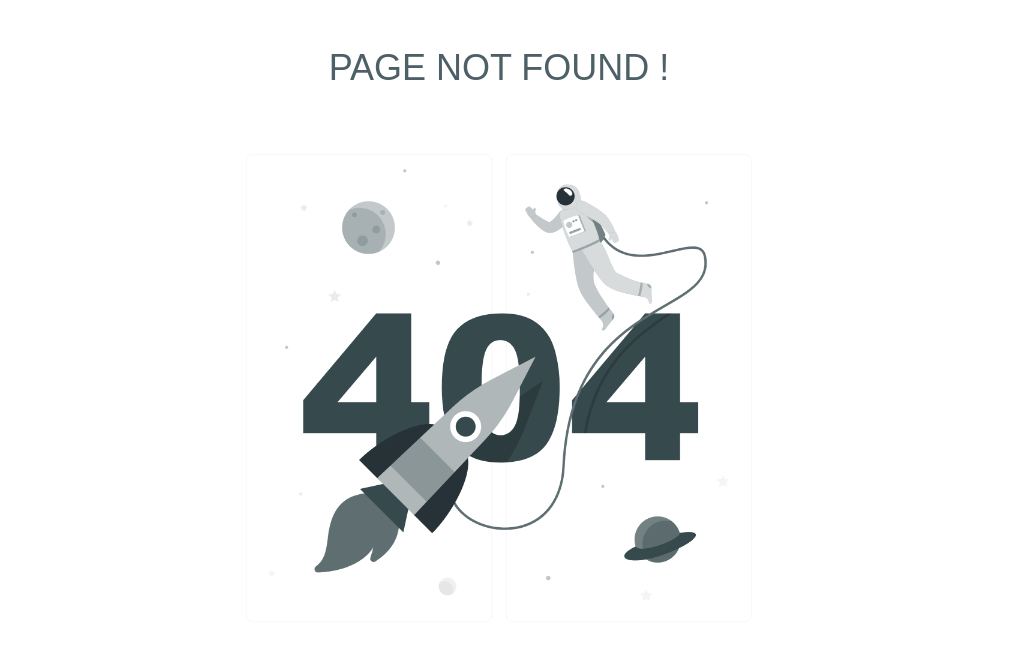
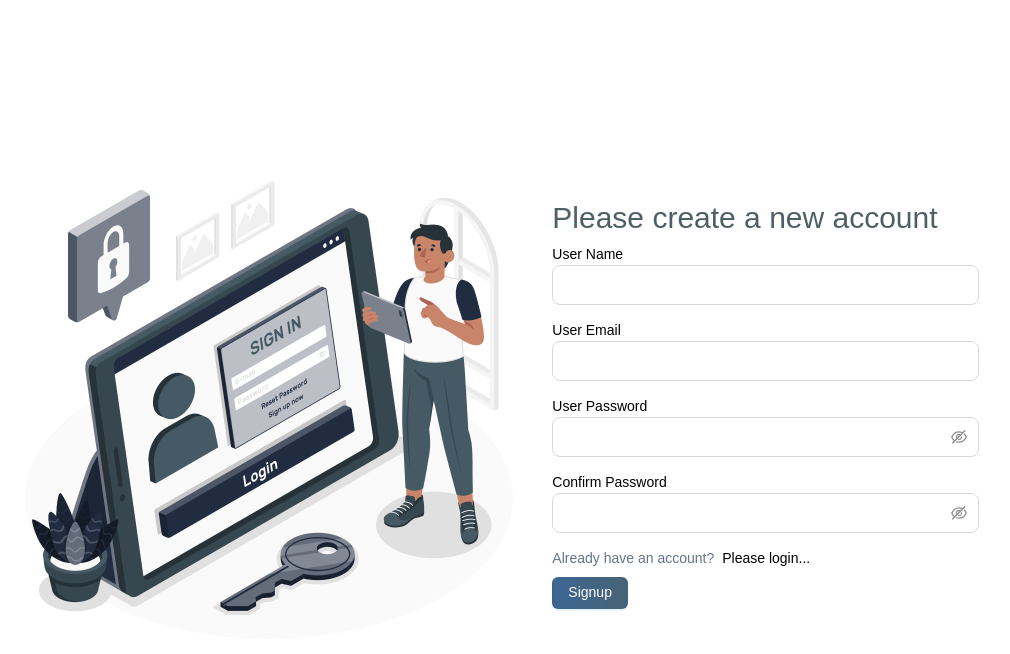
Before and after one commit to shamim-5/next-medical-supplies-client, a Next.js app: page /signup in a window 1280 px wide. Before the commit this address had no page. Shown: the top 654 px of the page, without its empty margins (141-1151 px from the left). Built offline with nearby package versions, Linux system fonts and the light colour scheme.

Commit message:
login and signup form add

```diff
--- a/package.json
+++ b/package.json
@@ -15,6 +15,7 @@
     "next": "13.5.4",
     "react": "^18",
     "react-dom": "^18",
+    "react-hook-form": "^7.47.0",
     "react-redux": "^8.1.3"
   },
   "devDependencies": {
--- a/src/app/loading.tsx
+++ b/src/app/loading.tsx
@@ -6,7 +6,7 @@ const Loading = () => {
     <div className="flex items-center justify-center flex-col my-24">
       <Image src={loadingImage} width={96} className="animate-spin m-0 p-0" alt="login image" />
 
-      <h1 className="text-3xl text-center text-[#4D6066] m-0 p-0">Processing.....</h1>
+      <h1 className="text-3xl text-center text-primary m-0 p-0">Processing.....</h1>
     </div>
   );
 };
--- /dev/null
+++ b/src/app/login/page.tsx
@@ -0,0 +1,66 @@
+"use client";
+import { Button, Col, Input, Row } from "antd";
+import loginImage from "../../assets/login.png";
+import Image from "next/image";
+import { SubmitHandler } from "react-hook-form";
+import Form from "@/components/forms/Form";
+import FormInput from "@/components/forms/FormInput";
+import Link from "next/link";
+
+type FormValues = {
+  id: string;
+  password: string;
+};
+
+const LoginPage = () => {
+  const onSubmit: SubmitHandler<FormValues> = (data) => {
+    try {
+      console.log(data);
+    } catch (err) {}
+  };
+  return (
+    <Row
+      justify="center"
+      align="middle"
+      style={{
+        minHeight: "100vh",
+      }}
+    >
+      <Col sm={12} md={16} lg={10}>
+        <Image src={loginImage} width={500} alt="login image" priority />
+      </Col>
+      <Col sm={12} md={8} lg={8}>
+        <h1 className="text-primary text-3xl py-2">Please login your account</h1>
+        <div>
+          <Form submitHandler={onSubmit}>
+            <div>
+              <FormInput name="email" type="email" size="large" label="User Email" />
+            </div>
+            <div
+              style={{
+                margin: "15px 0px",
+              }}
+            >
+              <FormInput name="password" type="password" size="large" label="User Password" />
+            </div>
+            <div className="flex flex-row mt-0 mb-2">
+              <p className="text-slate-500">Create a new account?</p>{" "}
+              <Link href={`/signup`} className="ml-2">
+                Please signup...
+              </Link>
+            </div>
+            <Button
+              className="bg-gradient-to-l hover:bg-gradient-to-b from-primary/90 to-primary/70 hover:text-slate-900"
+              type="primary"
+              htmlType="submit"
+            >
+              Login
+            </Button>
+          </Form>
+        </div>
+      </Col>
+    </Row>
+  );
+};
+
+export default LoginPage;
--- a/src/app/not-found.tsx
+++ b/src/app/not-found.tsx
@@ -4,7 +4,7 @@ import notFoundImage from "@/assets/not-found.png";
 const NotFoundPage = () => {
   return (
     <div className="flex flex-col items-center justify-center py-12">
-      <h1 className="text-4xl uppercase text-[#4D6066] m-0 p-0">Page not found !</h1>
+      <h1 className="text-4xl uppercase text-primary m-0 p-0">Page not found !</h1>
       <Image src={notFoundImage} width={600} className="m-0 p-0" alt="login image" />
     </div>
   );
--- /dev/null
+++ b/src/app/signup/page.tsx
@@ -0,0 +1,80 @@
+"use client";
+import { Button, Col, Input, Row } from "antd";
+import loginImage from "../../assets/login.png";
+import Image from "next/image";
+import { SubmitHandler } from "react-hook-form";
+import Form from "@/components/forms/Form";
+import FormInput from "@/components/forms/FormInput";
+import Link from "next/link";
+
+type FormValues = {
+  id: string;
+  password: string;
+};
+
+const LoginPage = () => {
+  const onSubmit: SubmitHandler<FormValues> = (data) => {
+    try {
+      console.log(data);
+    } catch (err) {}
+  };
+  return (
+    <Row
+      justify="center"
+      align="middle"
+      style={{
+        minHeight: "100vh",
+      }}
+    >
+      <Col sm={12} md={16} lg={10}>
+        <Image src={loginImage} width={500} alt="login image" priority />
+      </Col>
+      <Col sm={12} md={8} lg={8}>
+        <h1 className="text-primary text-3xl py-2">Please create a new account</h1>
+        <div>
+          <Form submitHandler={onSubmit}>
+            <div>
+              <FormInput name="name" type="text" size="large" label="User Name" />
+            </div>
+            <div
+              style={{
+                margin: "15px 0px",
+              }}
+            >
+              <FormInput name="email" type="email" size="large" label="User Email" />
+            </div>
+            <div
+              style={{
+                margin: "15px 0px",
+              }}
+            >
+              <FormInput name="password" type="password" size="large" label="User Password" />
+            </div>
+            <div
+              style={{
+                margin: "15px 0px",
+              }}
+            >
+              <FormInput name="confirm-password" type="password" size="large" label="Confirm Password" />
+            </div>
+            <div className="flex flex-row mt-0 mb-2">
+              <p className="text-slate-500">Already have an account?</p>{" "}
+              <Link href={`/login`} className="ml-2">
+                Please login...
+              </Link>
+            </div>
+            <Button
+              className="bg-gradient-to-l hover:bg-gradient-to-b from-primary/90 to-primary/70 hover:text-slate-900"
+              type="primary"
+              htmlType="submit"
+            >
+              Signup
+            </Button>
+          </Form>
+        </div>
+      </Col>
+    </Row>
+  );
+};
+
+export default LoginPage;
--- /dev/null
+++ b/src/components/forms/Form.tsx
@@ -0,0 +1,35 @@
+"use client";
+import { ReactElement, ReactNode } from "react";
+import { useForm, FormProvider, SubmitHandler } from "react-hook-form";
+
+type FormConfig = {
+  defaultValues?: Record<string, any>;
+};
+
+type FormProps = {
+  children?: ReactElement | ReactNode;
+  submitHandler: SubmitHandler<any>;
+} & FormConfig;
+
+const Form = ({ children, submitHandler, defaultValues }: FormProps) => {
+  const formConfig: FormConfig = {};
+
+  if (!!defaultValues) formConfig["defaultValues"] = defaultValues;
+
+  const methods = useForm<FormProps>(formConfig);
+
+  const { handleSubmit, reset } = methods;
+
+  const onSubmit = (data: any) => {
+    submitHandler(data);
+    reset();
+  };
+
+  return (
+    <FormProvider {...methods}>
+      <form onSubmit={handleSubmit(onSubmit)}>{children}</form>
+    </FormProvider>
+  );
+};
+
+export default Form;
--- /dev/null
+++ b/src/components/forms/FormInput.tsx
@@ -0,0 +1,43 @@
+"use client";
+
+import { Input } from "antd";
+import { useFormContext, Controller } from "react-hook-form";
+interface IInput {
+  name: string;
+  type?: string;
+  size?: "large" | "small";
+  value?: string | string[] | undefined;
+  id?: string;
+  placeholder?: string;
+  validation?: object;
+  label?: string;
+}
+
+const FormInput = ({ name, type, size, value, id, placeholder, validation, label }: IInput) => {
+  const { control } = useFormContext();
+
+  return (
+    <>
+      {label ? label : null}
+      <Controller
+        control={control}
+        name={name}
+        render={({ field }) =>
+          type === "password" ? (
+            <Input.Password
+              type={type}
+              size={size}
+              placeholder={placeholder}
+              {...field}
+              value={value ? value : field.value}
+            />
+          ) : (
+            <Input type={type} size={size} placeholder={placeholder} {...field} value={value ? value : field.value} />
+          )
+        }
+      />
+    </>
+  );
+};
+
+export default FormInput;
--- a/tailwind.config.ts
+++ b/tailwind.config.ts
@@ -11,6 +11,8 @@ const config: Config = {
       colors: {
         light: "#C0BCCA",
         dark: "#0F0E11",
+        primary: "#4D6066",
+        secondary: "#0F0E11",
 
         "gray-dark": "#273444",
         "gray-light": "#d3dce6",
```
Also changed, not shown: src/assets/login.png (added), 1 other file (tests, documents, lock files or other folders).
